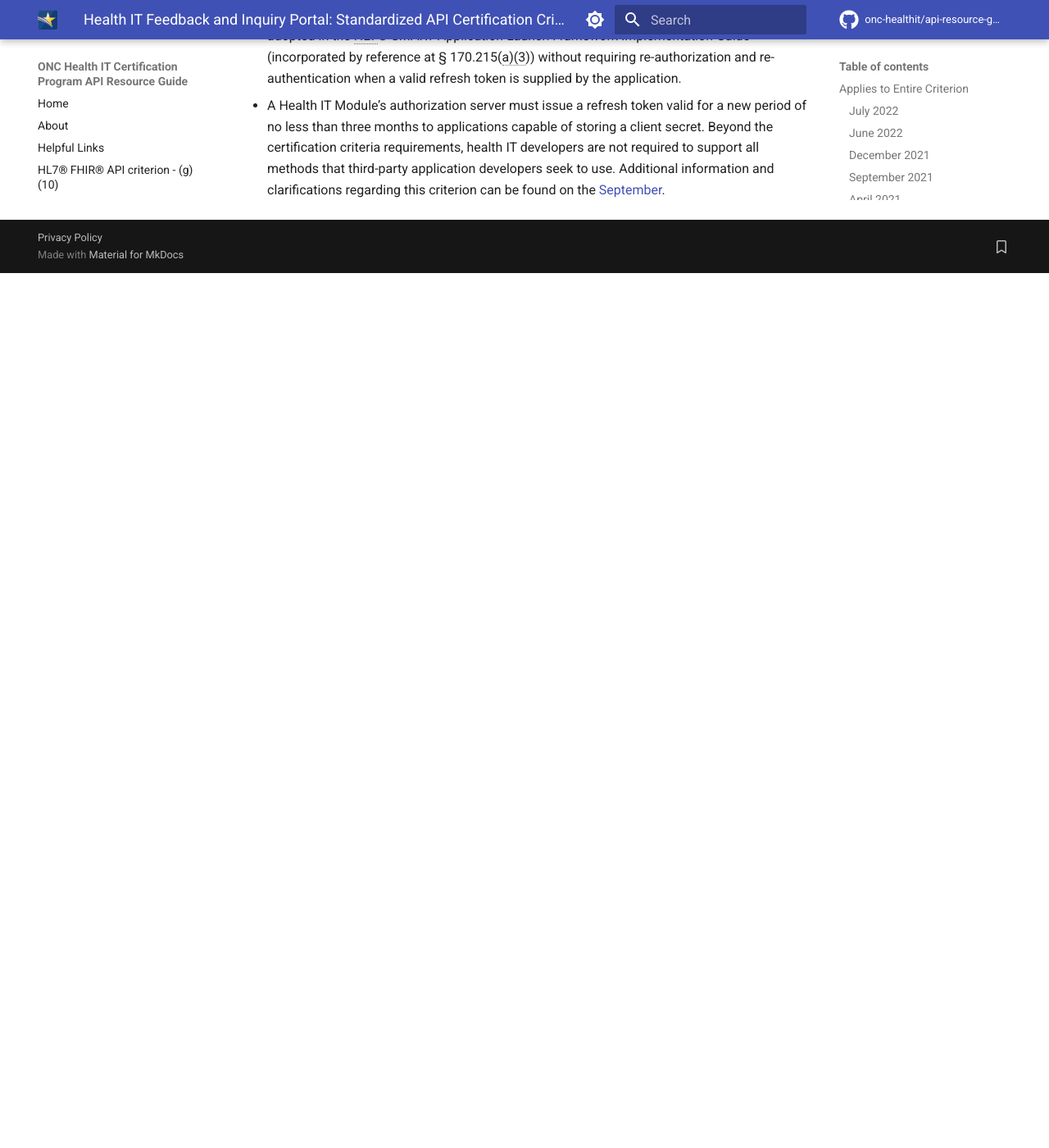
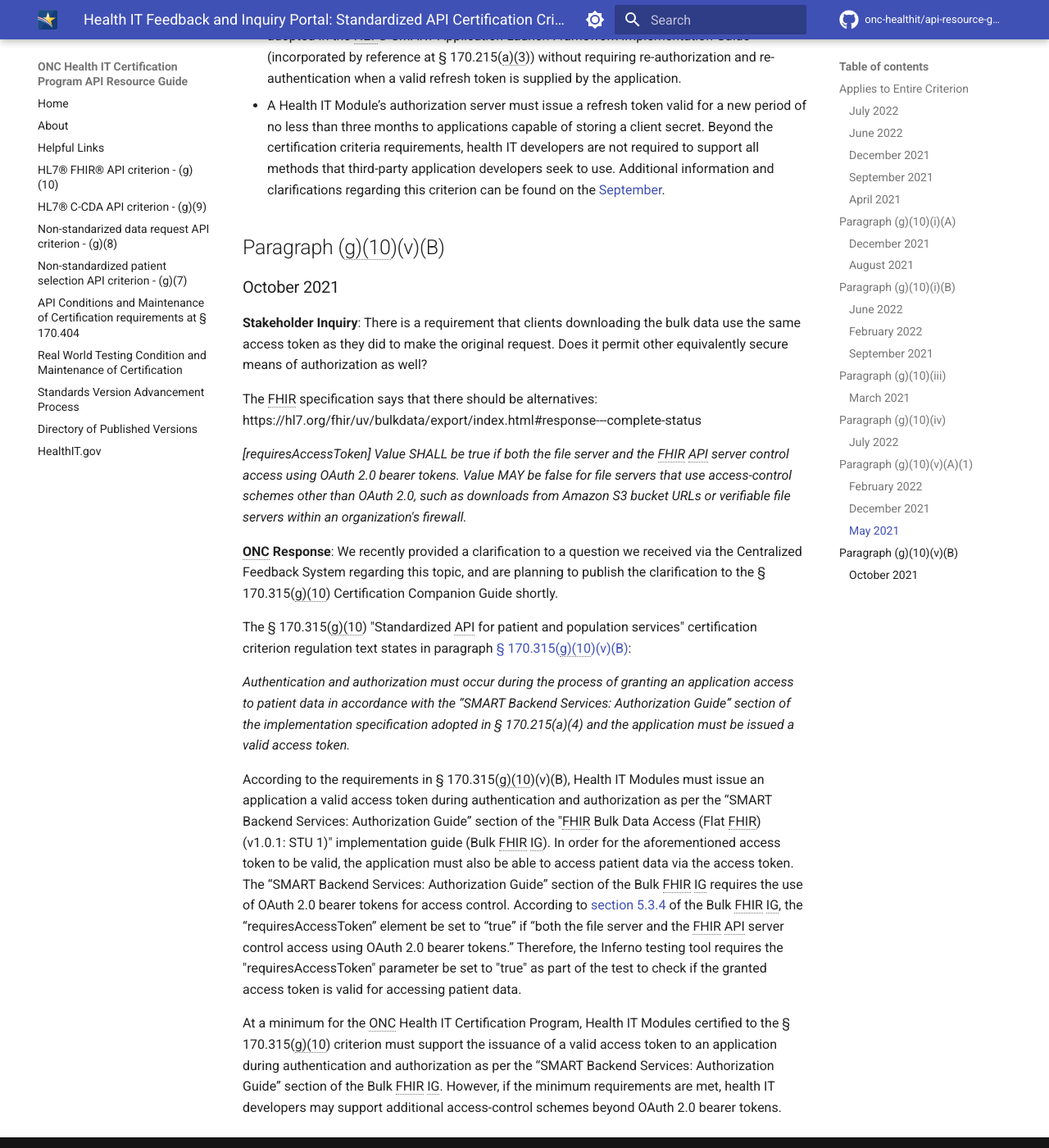
Before and after one commit to onc-healthit/api-resource-guide, an MkDocs documentation site: the page built from docs/inquiry-portal/g10-inquiries.md, in a window 1280 px wide and 1400 px high, scrolled down 11688 px. Shown: the whole window at 82% size. Built offline with MkDocs 1.6.1 and Material for MkDocs 9.7.7, drawn with Linux system fonts in a browser that asks for light colours; comment, search, counter and statistics services are not loaded; the version menu is left out; before the commit the page ends 12021 px from its top, so only the background shows below that.

Commit message:
add Paragraph (g)(10)(v)(B) inquiries

```diff
--- a/docs/inquiry-portal/g10-inquiries.md
+++ b/docs/inquiry-portal/g10-inquiries.md
@@ -183,4 +183,22 @@ and for subsequent connections:
 - A Health IT Module’s authorization server must issue a refresh token valid for a new period of no less than three months to applications capable of storing a client secret.
 Beyond the certification criteria requirements, health IT developers are not required to support all methods that third-party application developers seek to use. Additional information and clarifications regarding this criterion can be found on the <a target = "_blank" href = "https://www.healthit.gov/test-method/standardized-api-patient-and-population-services#ccg">September</a>.
 
+## Paragraph (g)(10)(v)(B)
+### October 2021
+**Stakeholder Inquiry**: There is a requirement that clients downloading the bulk data use the same access token as they did to make the original request. Does it permit other equivalently secure means of authorization as well?
+
+The  FHIR specification says that there should be alternatives: https://hl7.org/fhir/uv/bulkdata/export/index.html#response---complete-status
+
+*[requiresAccessToken] Value SHALL be true if both the file server and the FHIR API server control access using OAuth 2.0 bearer tokens. Value MAY be false for file servers that use access-control schemes other than OAuth 2.0, such as downloads from Amazon S3 bucket URLs or verifiable file servers within an organization's firewall.*
+
+**ONC Response**: We recently provided a clarification to a question we received via the Centralized Feedback System regarding this topic, and are planning to publish the clarification to the § 170.315(g)(10) Certification Companion Guide shortly.
+
+The § 170.315(g)(10) "Standardized API for patient and population services" certification criterion regulation text states in paragraph <a target = "_blank" href = "https://www.ecfr.gov/current/title-45/subtitle-A/subchapter-D/part-170/subpart-C#p-170.315(g)(10)(v)(B)">§ 170.315(g)(10)(v)(B)</a>:
+
+*Authentication and authorization must occur during the process of granting an application access to patient data in accordance with the “SMART Backend Services: Authorization Guide” section of the implementation specification adopted in § 170.215(a)(4) and the application must be issued a valid access token.*
+
+According to the requirements in § 170.315(g)(10)(v)(B), Health IT Modules must issue an application a valid access token during authentication and authorization as per the “SMART Backend Services: Authorization Guide” section of the "FHIR Bulk Data Access (Flat FHIR) (v1.0.1: STU 1)" implementation guide (Bulk FHIR IG). In order for the aforementioned access token to be valid, the application must also be able to access patient data via the access token. The “SMART Backend Services: Authorization Guide” section of the Bulk FHIR IG requires the use of OAuth 2.0 bearer tokens for access control. According to <a target = "_blank" href = "https://hl7.org/fhir/uv/bulkdata/export/index.html#response---complete-status">section 5.3.4</a> of the Bulk FHIR IG, the “requiresAccessToken” element be set to “true” if “both the file server and the FHIR API server control access using OAuth 2.0 bearer tokens.” Therefore, the Inferno testing tool requires the "requiresAccessToken" parameter be set to "true" as part of the test to check if the granted access token is valid for accessing patient data.
+
+At a minimum for the ONC Health IT Certification Program, Health IT Modules certified to the § 170.315(g)(10) criterion must support the issuance of a valid access token to an application during authentication and authorization as per the “SMART Backend Services: Authorization Guide” section of the Bulk FHIR IG. However, if the minimum requirements are met, health IT developers may support additional access-control schemes beyond OAuth 2.0 bearer tokens.
+
 --8<-- "includes/abbreviations.md"
```
